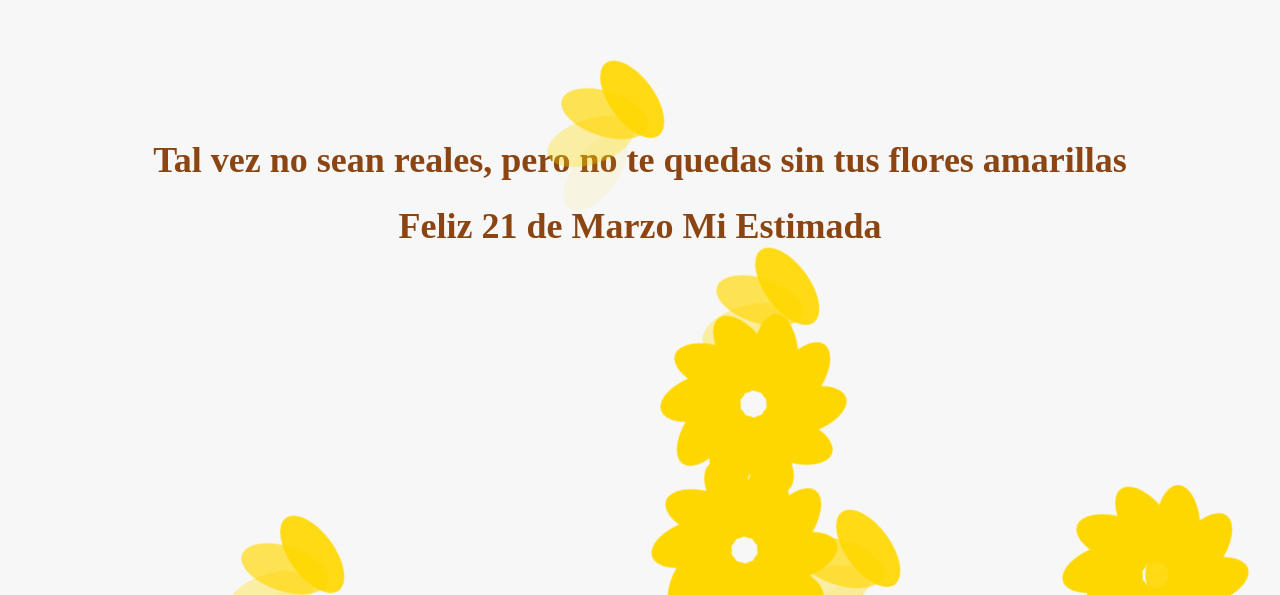
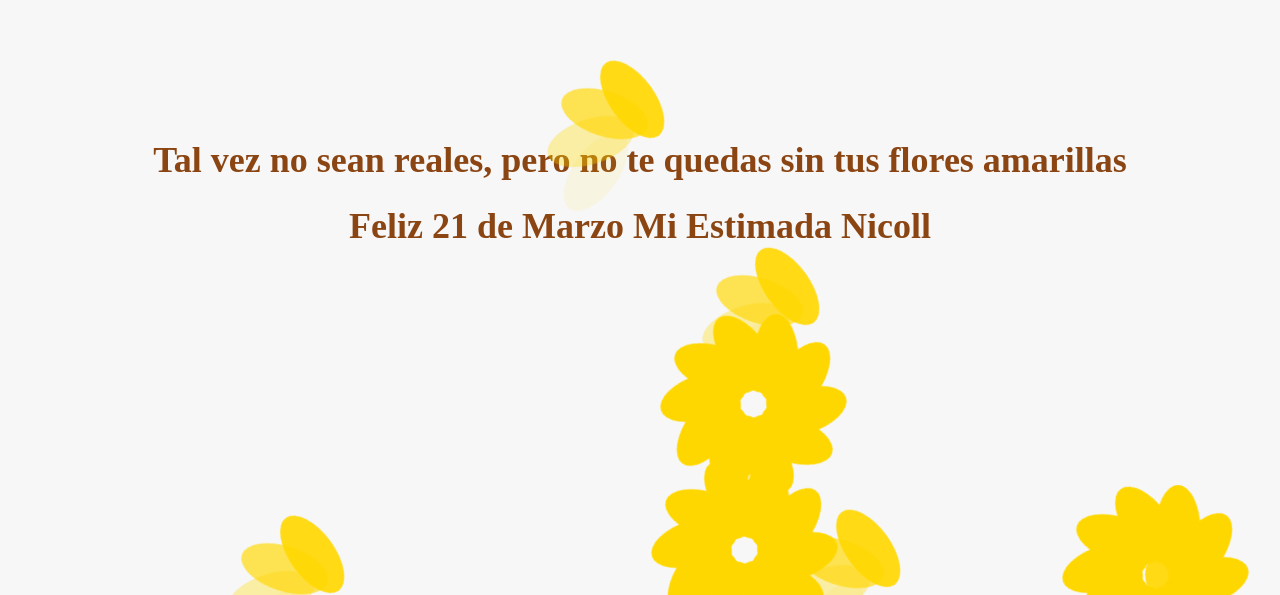
Before and after one commit to AnyelusPE/AnyelusPE.github.io, a plain HTML site: page index.html in a window 1280 px wide. Shown: the part 205-800 px from the top of the page. Drawn offline with Linux system fonts and the light colour scheme.

Commit message:
index.html

```diff
--- a/index.html
+++ b/index.html
@@ -9,7 +9,7 @@
 <body>
     <div class="container">
         <h1>Tal vez no sean reales, pero no te quedas sin tus flores amarillas</h1>
-        <h1>Feliz 21 de Marzo Mi Estimada</h1>
+        <h1>Feliz 21 de Marzo Mi Estimada Nicoll </h1>
         <div class="flower-container">
             <!-- Las flores se agregarán y eliminarán aquí mediante JavaScript -->
         </div>
```
